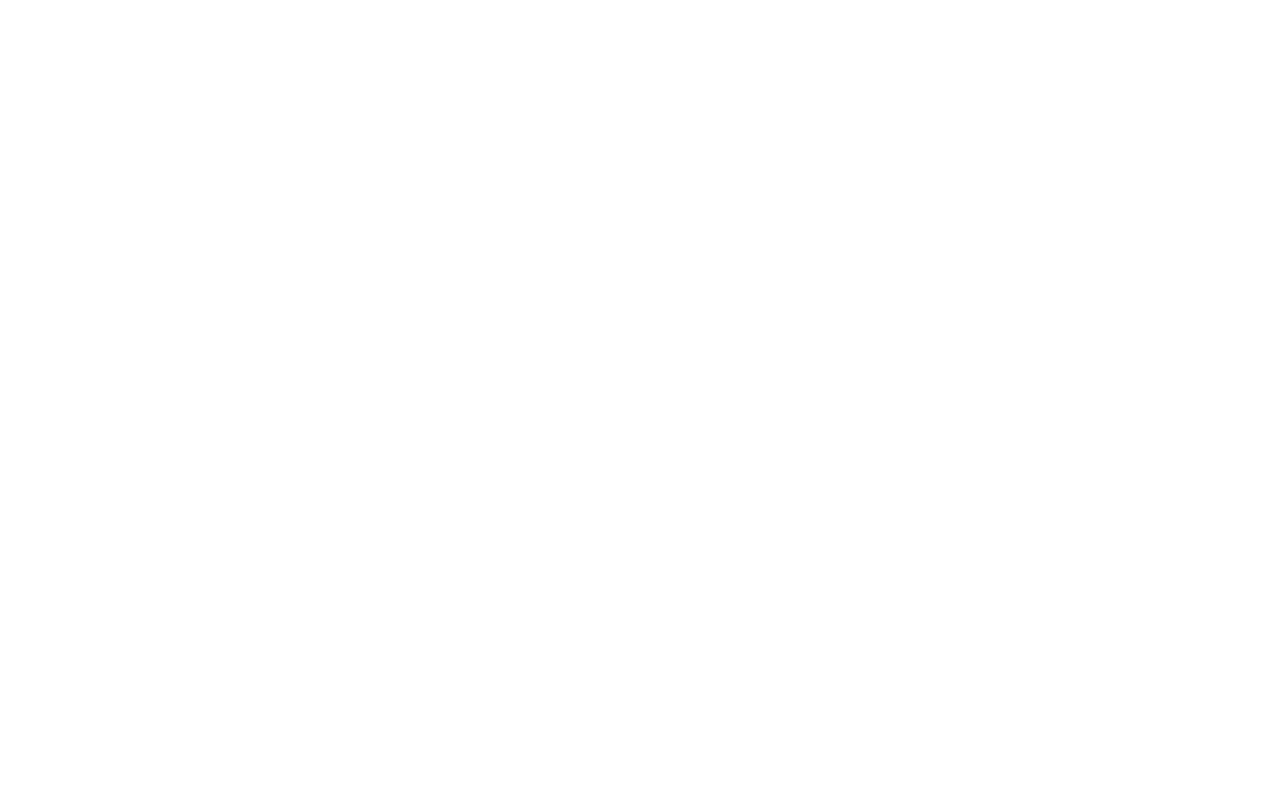
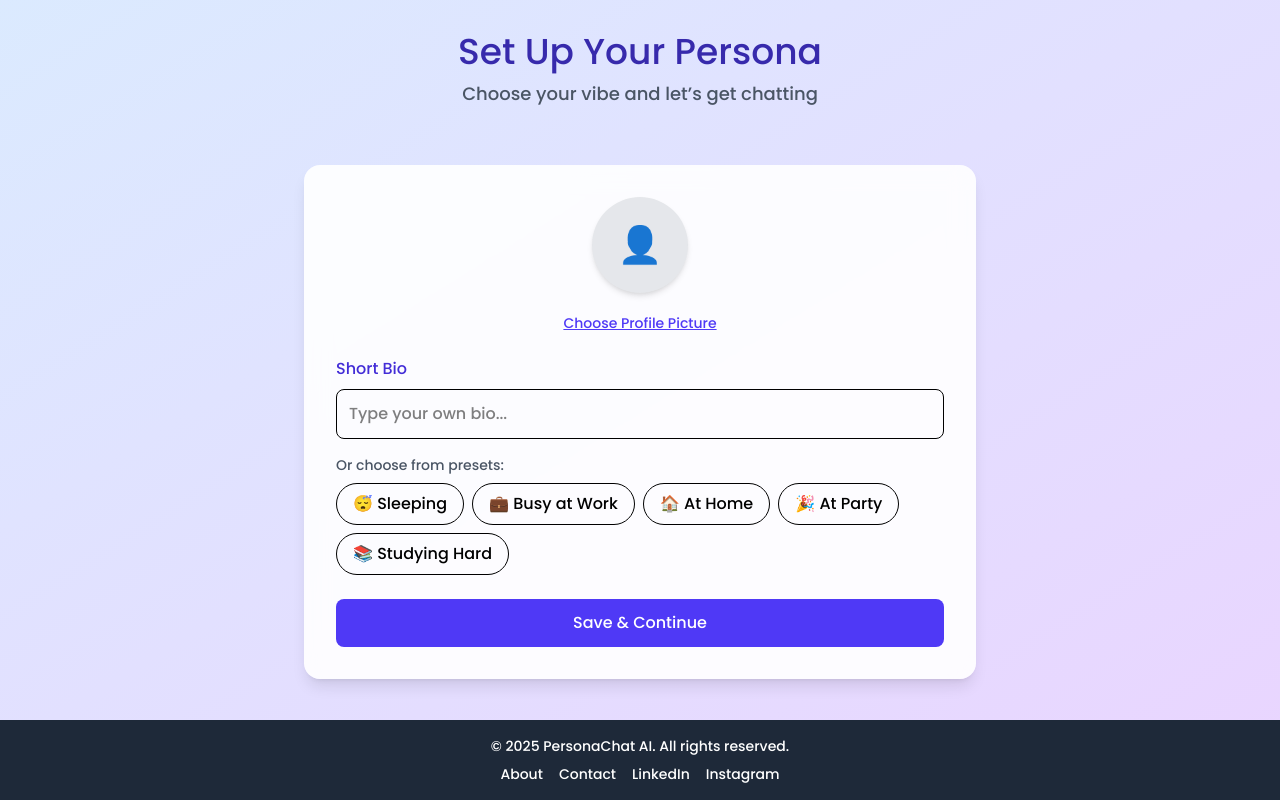
Before and after one commit to darvesh10/chat-app, a React (Vite) app in the folder client/: page /details in a window 1280 px wide. Built offline with nearby package versions, Linux system fonts and the light colour scheme; a web font is replaced by a local one.

Commit message:
feat: add Navbar component and update Signup and Login pages to use AuthForm with type prop

```diff
--- a/client/src/components/AuthForm.jsx
+++ b/client/src/components/AuthForm.jsx
@@ -1,23 +1,36 @@
 import React, { useState } from 'react';
 import { useNavigate } from 'react-router-dom';
 
-const AuthForm = () => {
+const AuthForm = ({ type }) => {
   const [name, setName] = useState('');
   const [email, setEmail] = useState('');
   const [password, setPassword] = useState('');
   const navigate = useNavigate();
 
-  const handleSignup = (e) => {
+  const handleSubmit = (e) => {
     e.preventDefault();
+
+    if (type === 'signup') {
       const user = { name, email, password };
       localStorage.setItem('user', JSON.stringify(user));
       navigate('/details');
+    } else if (type === 'login') {
+      const storedUser = JSON.parse(localStorage.getItem('user'));
+      if (storedUser && storedUser.email === email && storedUser.password === password) {
+        navigate('/details');
+      } else {
+        alert('Invalid credentials');
+      }
+    }
   };
 
   return (
     <div className="bg-white/90 p-8 rounded-2xl shadow-lg backdrop-blur-md max-w-md w-full text-center">
-      <h2 className="text-2xl font-semibold text-indigo-700 mb-4">Create Account</h2>
-      <form onSubmit={handleSignup} className="space-y-4">
+      <h2 className="text-2xl font-semibold text-indigo-700 mb-4">
+        {type === 'signup' ? 'Create Account' : 'Welcome Back'}
+      </h2>
+      <form onSubmit={handleSubmit} className="space-y-4">
+        {type === 'signup' && (
           <input
             type="text"
             placeholder="Name"
@@ -26,6 +39,8 @@
             className="w-full border rounded-lg p-3 focus:ring-2 focus:ring-indigo-500"
             required
           />
+        )}
+
         <input
           type="email"
           placeholder="Email"
@@ -44,7 +59,7 @@
         />
 
         <button type="submit" className="w-full bg-indigo-600 text-white py-3 rounded-lg hover:bg-indigo-700">
-          Sign Up
+          {type === 'signup' ? 'Sign Up' : 'Login'}
         </button>
 
         <div className="flex flex-col space-y-2 mt-4">
@@ -53,10 +68,21 @@
         </div>
 
         <p className="mt-4 text-sm text-gray-500">
+          {type === 'signup' ? (
+            <>
               Already have an account?{' '}
               <span className="text-indigo-600 cursor-pointer" onClick={() => navigate('/login')}>
                 Login
               </span>
+            </>
+          ) : (
+            <>
+              Don't have an account?{' '}
+              <span className="text-indigo-600 cursor-pointer" onClick={() => navigate('/')}>
+                Signup
+              </span>
+            </>
+          )}
         </p>
       </form>
     </div>
--- a/client/src/components/Navbar.jsx
+++ b/client/src/components/Navbar.jsx
@@ -0,0 +1,24 @@
+import React from 'react';
+import { useNavigate } from 'react-router-dom';
+
+const Navbar = () => {
+  const navigate = useNavigate();
+
+  const handleLogout = () => {
+    localStorage.removeItem('user');
+    navigate('/login');
+  };
+
+  return (
+    <nav className="bg-white/80 shadow flex justify-between items-center px-6 py-4 rounded-b-2xl">
+      <h1 className="text-2xl font-bold text-indigo-700">PersonaChat AI</h1>
+      <div className="space-x-6 text-indigo-600 font-medium">
+        <button onClick={() => alert('Coming Soon!')}>Group Chat</button>
+        <button onClick={() => alert('Coming Soon!')}>How to Use</button>
+        <button onClick={handleLogout} className="text-red-500">Logout</button>
+      </div>
+    </nav>
+  );
+};
+
+export default Navbar;
--- a/client/src/components/ProfileCard.jsx
+++ b/client/src/components/ProfileCard.jsx
@@ -0,0 +1,75 @@
+import React, { useState } from 'react';
+
+const ProfileCard = ({ profilePic, setProfilePic }) => {
+  const [preview, setPreview] = useState(null);
+  const [isModalOpen, setIsModalOpen] = useState(false);
+
+  const handleImageChange = (e) => {
+    const file = e.target.files[0];
+    if (file) {
+      const imageUrl = URL.createObjectURL(file);
+      setPreview(imageUrl);
+      setProfilePic(imageUrl);ja
+    }
+  };
+
+  const handleRemoveImage = () => {
+    setPreview(null);
+    setProfilePic('👤');
+  };
+
+  const closeModal = () => {
+    setIsModalOpen(false);
+  };
+
+  return (
+    <div className="flex flex-col items-center space-y-3">
+      <div
+        className="w-24 h-24 rounded-full bg-gray-200 flex items-center justify-center overflow-hidden shadow-md cursor-pointer"
+        onClick={() => {
+          if (preview) setIsModalOpen(true);
+        }}
+      >
+        {preview ? (
+          <img src={preview} alt="Profile" className="object-cover w-full h-full" />
+        ) : (
+          <span className="text-4xl">{profilePic}</span>
+        )}
+      </div>
+
+      <label className="mt-2 cursor-pointer text-indigo-600 text-sm underline">
+        Choose Profile Picture
+        <input type="file" accept="image/*" onChange={handleImageChange} className="hidden" />
+      </label>
+
+      {preview && (
+        <button
+          onClick={handleRemoveImage}
+          className="mt-2 text-red-500 text-sm underline hover:text-red-700"
+        >
+          Remove Picture
+        </button>
+      )}
+
+      {/* Modal with Close Button */}
+      {isModalOpen && (
+        <div className="fixed inset-0 bg-black bg-opacity-80 flex items-center justify-center z-50">
+          <button
+            onClick={closeModal}
+            className="absolute top-4 right-4 text-white text-3xl hover:text-red-500"
+          >
+            &times;
+          </button>
+
+          <img
+            src={preview}
+            alt="Enlarged Preview"
+            className="max-w-full max-h-full rounded-lg shadow-lg"
+          />
+        </div>
+      )}
+    </div>
+  );
+};
+
+export default ProfileCard;
--- a/client/src/pages/Details.jsx
+++ b/client/src/pages/Details.jsx
@@ -1,11 +1,78 @@
-import React from 'react'
+import React, { useState } from 'react';
+import { useNavigate } from 'react-router-dom';
+import ProfileCard from '../components/ProfileCard';
+import Footer from '../components/Footer';
 
 const Details = () => {
+  const [bio, setBio] = useState('');
+  const [selectedBio, setSelectedBio] = useState('');
+  const [profilePic, setProfilePic] = useState('👤');
+  const navigate = useNavigate();
+
+  const presetBios = [
+    "😴 Sleeping",
+    "💼 Busy at Work",
+    "🏠 At Home",
+    "🎉 At Party",
+    "📚 Studying Hard",
+  ];
+
+  const handleSubmit = (e) => {
+    e.preventDefault();
+    const user = JSON.parse(localStorage.getItem('user')) || {};
+    const updatedUser = { ...user, bio: bio || selectedBio, profilePic };
+    localStorage.setItem('user', JSON.stringify(updatedUser));
+    navigate('/home');
+  };
+
   return (
-    <div>
+    <div className="min-h-screen flex flex-col justify-between bg-gradient-to-br from-blue-100 to-purple-200 font-sans">
+      <header className="text-center mt-8">
+        <h1 className="text-4xl font-bold text-indigo-800">Set Up Your Persona</h1>
+        <p className="text-lg text-gray-600 mt-2">Choose your vibe and let’s get chatting</p>
+      </header>
 
+      <main className="flex justify-center items-start mt-12">
+        <form onSubmit={handleSubmit} className="bg-white/90 p-8 rounded-2xl shadow-lg backdrop-blur-md w-full max-w-2xl flex flex-col items-center space-y-6">
+
+          <ProfileCard profilePic={profilePic} setProfilePic={setProfilePic} />
+
+          <div className="w-full text-left">
+            <label className="block mb-2 font-medium text-indigo-700">Short Bio</label>
+            <input
+              type="text"
+              placeholder="Type your own bio..."
+              value={bio}
+              onChange={(e) => setBio(e.target.value)}
+              className="w-full border rounded-lg p-3 focus:ring-2 focus:ring-indigo-500"
+            />
+
+            <div className="mt-4">
+              <p className="text-sm text-gray-600 mb-2">Or choose from presets:</p>
+              <div className="flex flex-wrap gap-2">
+                {presetBios.map((preset, idx) => (
+                  <button
+                    type="button"
+                    key={idx}
+                    onClick={() => setSelectedBio(preset)}
+                    className={`border px-4 py-2 rounded-full ${selectedBio === preset ? 'bg-indigo-500 text-white' : 'hover:bg-gray-100'}`}
+                  >
+                    {preset}
+                  </button>
+                ))}
+              </div>
+            </div>
+          </div>
+
+          <button type="submit" className="w-full bg-indigo-600 text-white py-3 rounded-lg hover:bg-indigo-700">
+            Save & Continue
+          </button>
+        </form>
+      </main>
+
+      <Footer />
     </div>
-  )
-}
+  );
+};
 
-export default Details
+export default Details;
--- a/client/src/pages/Login.jsx
+++ b/client/src/pages/Login.jsx
@@ -1,13 +1,24 @@
-import React from 'react'
+import React from 'react';
+import AuthForm from '../components/AuthForm';
+import FeatureTeaser from '../components/FeatureTeaser';
+import Footer from '../components/Footer';
 
-const LoginPage = () => {
+const Login = () => {
   return (
-    <div>
-      <h1>Login Page</h1>
-      <p>Lorem, ipsum dolor sit amet consectetur adipisicing elit. Non, quod quisquam possimus perferendis quae nulla ea voluptatibus minus? Impedit velit minus perspiciatis temporibus hic delectus fugiat quis id dicta mollitia?</p>
-      <p>Lorem ipsum dolor sit amet, consectetur adipisicing elit. Distinctio sed, voluptatem error, incidunt vitae soluta inventore rem placeat neque molestias saepe. Sapiente, similique? Explicabo reprehenderit fuga sunt, culpa a facilis.</p>
+    <div className="min-h-screen flex flex-col justify-between bg-gradient-to-br from-blue-100 to-purple-200 font-sans">
+      <header className="text-center mt-8">
+        <h1 className="text-5xl font-bold text-indigo-800">PersonaChat AI</h1>
+        <p className="text-lg text-gray-600 mt-2">Welcome Back! Login to Chat Smartly</p>
+      </header>
+
+      <main className="flex flex-col items-center mt-10 space-y-12">
+        <AuthForm type="login" />
+        <FeatureTeaser />
+      </main>
+
+      <Footer />
     </div>
-  )
-}
+  );
+};
 
-export default LoginPage
+export default Login;
--- a/client/src/pages/Signup.jsx
+++ b/client/src/pages/Signup.jsx
@@ -12,7 +12,7 @@
       </header>
 
       <main className="flex flex-col items-center mt-10 space-y-12">
-        <AuthForm />
+      <AuthForm type="signup" />
         <FeatureTeaser />
       </main>
 
```
Also changed, not shown: client/src/pages/Home.jsx (+58 -7 lines). Lines whose indentation alone changed are shown as unchanged.
